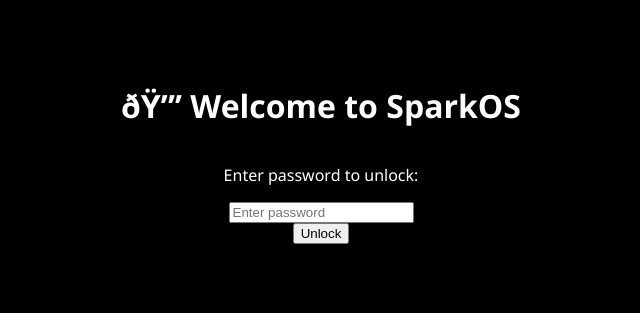
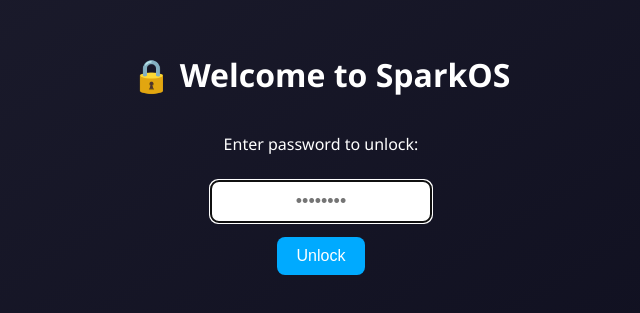
Before and after one commit to StarryExplorers/Pretend-Laptop, a plain HTML site: page index.html in a window 1280 px wide. Shown: the part 247-560 px from the top of the page, without its empty margins (319-959 px from the left). Drawn offline with Linux system fonts and the light colour scheme.

Commit message:
Update index.html

```diff
--- a/index.html
+++ b/index.html
@@ -1,7 +1,7 @@
 <!DOCTYPE html>
 <html lang="en">
 <head>
-  <meta charset="UTF-UTF">
+  <meta charset="UTF-8">
   <meta name="viewport" content="width=device-width, initial-scale=1.0">
   <title>SparkOS Ultra Real</title>
   <link rel="manifest" href="manifest.json">
@@ -13,19 +13,26 @@
       color: white;
       overflow: hidden;
     }
+
     #lock-screen {
       position: fixed;
       top: 0; left: 0; right: 0; bottom: 0;
-      background: #000;
+      background: linear-gradient(to top left, #0c0c1c, #1f1f30);
       display: flex;
       flex-direction: column;
       align-items: center;
       justify-content: center;
+      color: white;
+      text-align: center;
+      padding: 20px;
+      z-index: 100;
     }
+
     #desktop {
       display: none;
       padding: 20px;
     }
+
     .app-icon {
       width: 80px;
       margin: 10px;
@@ -33,16 +40,19 @@
       cursor: pointer;
       display: inline-block;
     }
+
     .app-icon img {
       width: 60px;
       height: 60px;
       border-radius: 10px;
     }
+
     #window-container {
       position: absolute;
       top: 0; left: 0; right: 0; bottom: 0;
       z-index: 10;
     }
+
     .window {
       position: absolute;
       width: 300px;
@@ -53,6 +63,7 @@
       overflow: hidden;
       box-shadow: 0 0 15px rgba(0,0,0,0.5);
     }
+
     .window-header {
       background: #111;
       padding: 10px;
@@ -63,10 +74,32 @@
       color: #fff;
       font-weight: bold;
     }
+
     iframe {
       width: 100%;
       height: calc(100% - 40px);
       border: none;
+    }
+
+    #password {
+      padding: 10px;
+      font-size: 18px;
+      border-radius: 8px;
+      border: none;
+      width: 200px;
+      text-align: center;
+      margin-top: 10px;
+    }
+
+    #unlock-btn {
+      padding: 10px 20px;
+      font-size: 16px;
+      border-radius: 8px;
+      background: #0af;
+      border: none;
+      color: white;
+      cursor: pointer;
+      margin-top: 15px;
     }
   </style>
 </head>
@@ -75,8 +108,8 @@
 <div id="lock-screen">
   <h1>🔒 Welcome to SparkOS</h1>
   <p>Enter password to unlock:</p>
-  <input type="password" id="password" placeholder="Enter password" />
-  <button onclick="unlock()">Unlock</button>
+  <input type="password" id="password" placeholder="••••••••" />
+  <button id="unlock-btn" onclick="unlock()">Unlock</button>
 </div>
 
 <div id="desktop">
@@ -103,7 +136,7 @@
     notes: {
       name: "Notes",
       icon: "https://cdn-icons-png.flaticon.com/512/3135/3135715.png",
-      url: "https://notes.spark.com" // You can update this to your own notes app
+      url: "https://notes.spark.com" // Replace with your own HTML notes app if you want
     },
     yt: {
       name: "YouTube",
@@ -112,7 +145,6 @@
     }
   };
 
-  // Auto-unlock if previously logged in
   window.onload = () => {
     const isUnlocked = localStorage.getItem("sparkos-logged-in");
     if (isUnlocked === "true") {
@@ -120,6 +152,10 @@
       document.getElementById("desktop").style.display = "block";
       loadApps();
     }
+
+    setTimeout(() => {
+      document.getElementById("password").focus();
+    }, 500);
   };
 
   function unlock() {
@@ -136,7 +172,7 @@
 
   function loadApps() {
     const appArea = document.getElementById("app-area");
-    if (appArea.children.length > 0) return; // Don’t add twice
+    if (appArea.children.length > 0) return;
 
     Object.keys(apps).forEach(key => {
       const app = apps[key];
```
